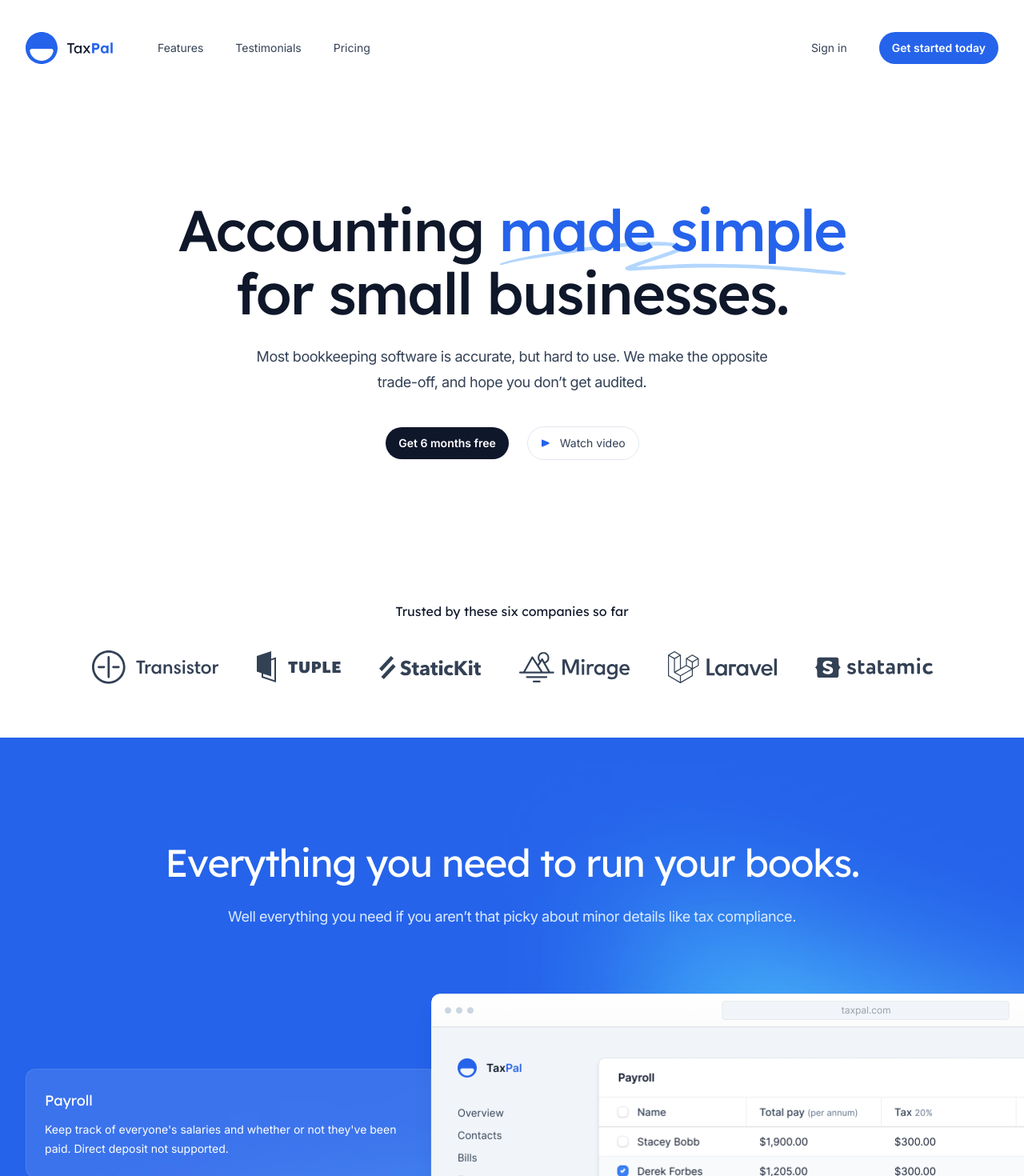
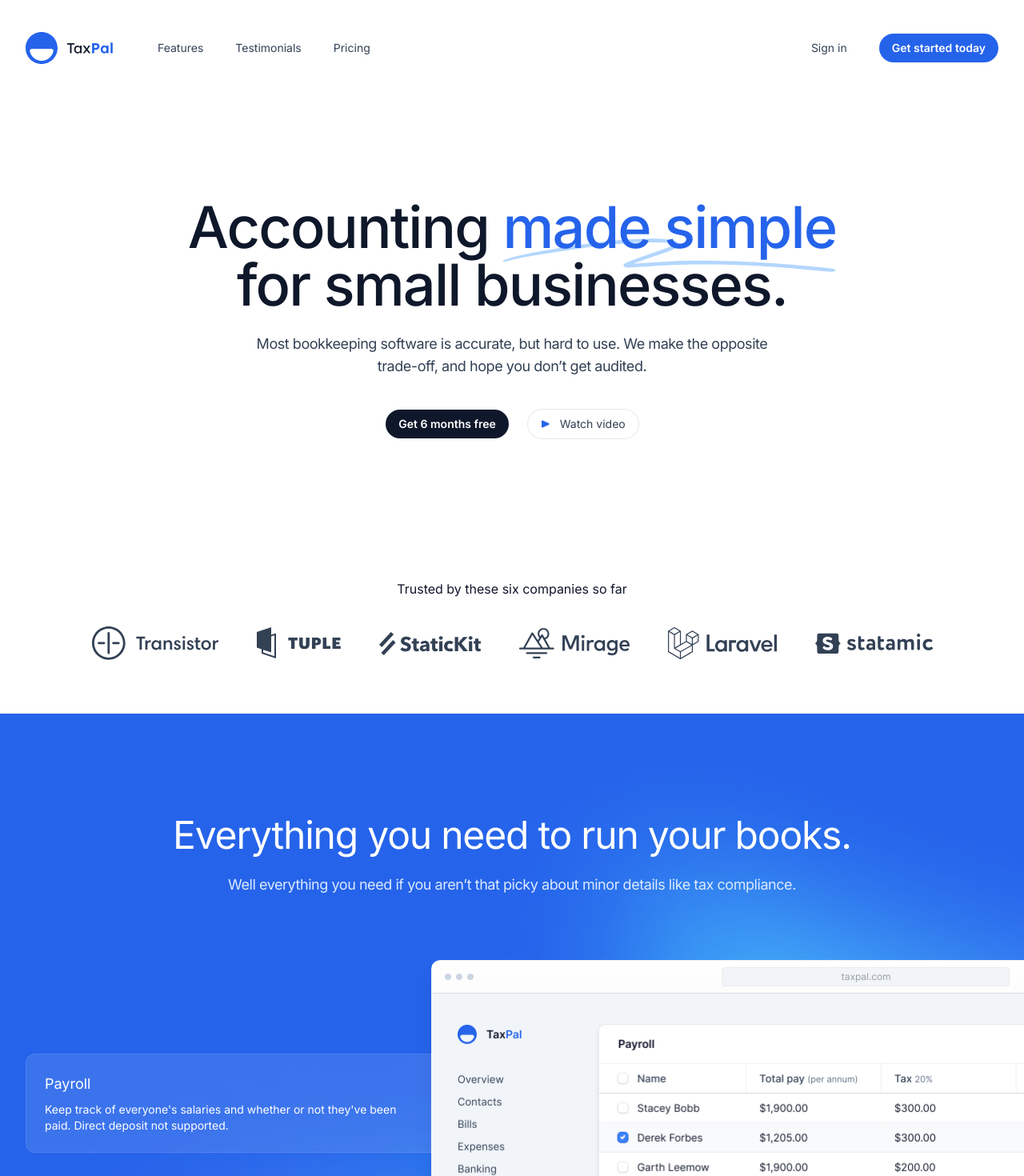
Before and after one commit to limpid-dev/www, a Next.js app: page / in a window 1280 px wide. Shown: the top 1470 px of the page at 80% size. Built offline with nearby package versions, Linux system fonts and the light colour scheme.

Commit message:
Fixed formatting

```diff
--- a/src/components/CallToAction.jsx
+++ b/src/components/CallToAction.jsx
@@ -19,7 +19,7 @@ export function CallToAction() {
       />
       <Container className="relative">
         <div className="mx-auto max-w-lg text-center">
-          <h2 className="font-display text-3xl tracking-tight text-white sm:text-4xl">
+          <h2 className=" text-3xl tracking-tight text-white sm:text-4xl">
             Get started today
           </h2>
           <p className="mt-4 text-lg tracking-tight text-white">
--- a/src/components/Faqs.jsx
+++ b/src/components/Faqs.jsx
@@ -75,7 +75,7 @@ export function Faqs() {
         <div className="mx-auto max-w-2xl lg:mx-0">
           <h2
             id="faq-title"
-            className="font-display text-3xl tracking-tight text-slate-900 sm:text-4xl"
+            className=" text-3xl tracking-tight text-slate-900 sm:text-4xl"
           >
             Frequently asked questions
           </h2>
@@ -93,7 +93,7 @@ export function Faqs() {
               <ul role="list" className="flex flex-col gap-y-8">
                 {column.map((faq, faqIndex) => (
                   <li key={faqIndex}>
-                    <h3 className="font-display text-lg leading-7 text-slate-900">
+                    <h3 className=" text-lg leading-7 text-slate-900">
                       {faq.question}
                     </h3>
                     <p className="mt-4 text-sm text-slate-700">{faq.answer}</p>
--- a/src/components/Hero.jsx
+++ b/src/components/Hero.jsx
@@ -11,7 +11,7 @@ import logoTuple from "@/images/logos/tuple.svg";
 export function Hero() {
   return (
     <Container className="pb-16 pt-20 text-center lg:pt-32">
-      <h1 className="mx-auto max-w-4xl font-display text-5xl font-medium tracking-tight text-slate-900 sm:text-7xl">
+      <h1 className="mx-auto max-w-4xl  text-5xl font-medium tracking-tight text-slate-900 sm:text-7xl">
         Accounting{" "}
         <span className="relative whitespace-nowrap text-blue-600">
           <svg
@@ -46,7 +46,7 @@ export function Hero() {
         </Button>
       </div>
       <div className="mt-36 lg:mt-44">
-        <p className="font-display text-base text-slate-900">
+        <p className=" text-base text-slate-900">
           Trusted by these six companies so far
         </p>
         <ul
--- /dev/null
+++ b/src/components/Input.tsx
@@ -0,0 +1,20 @@
+import clsx from "clsx";
+import { ComponentPropsWithoutRef, forwardRef } from "react";
+
+export type InputProps = ComponentPropsWithoutRef<"input">;
+
+export const Input = forwardRef<HTMLInputElement, InputProps>(
+  ({ className, ...props }, ref) => {
+    return (
+      <input
+        ref={ref}
+        className={clsx(
+          "block w-full appearance-none rounded-md border border-gray-200 bg-gray-50 px-3 py-2 text-gray-900 placeholder-gray-400 focus:border-blue-500 focus:bg-white focus:outline-none focus:ring-blue-500 sm:text-sm"
+        )}
+        {...props}
+      />
+    );
+  }
+);
+
+Input.displayName = "Input";
--- a/src/components/Pricing.jsx
+++ b/src/components/Pricing.jsx
@@ -53,7 +53,7 @@ function Plan({ name, price, description, href, features, featured = false }) {
         featured ? "order-first bg-blue-600 py-8 lg:order-none" : "lg:py-8"
       )}
     >
-      <h3 className="mt-5 font-display text-lg text-white">{name}</h3>
+      <h3 className="mt-5  text-lg text-white">{name}</h3>
       <p
         className={clsx(
           "mt-2 text-base",
@@ -62,7 +62,7 @@ function Plan({ name, price, description, href, features, featured = false }) {
       >
         {description}
       </p>
-      <p className="order-first font-display text-5xl font-light tracking-tight text-white">
+      <p className="order-first  text-5xl font-light tracking-tight text-white">
         {price}
       </p>
       <ul
@@ -101,7 +101,7 @@ export function Pricing() {
     >
       <Container>
         <div className="md:text-center">
-          <h2 className="font-display text-3xl tracking-tight text-white sm:text-4xl">
+          <h2 className=" text-3xl tracking-tight text-white sm:text-4xl">
             <span className="relative whitespace-nowrap">
               <SwirlyDoodle className="absolute left-0 top-1/2 h-[1em] w-full fill-blue-400" />
               <span className="relative">Simple pricing,</span>
--- a/src/components/PrimaryFeatures.jsx
+++ b/src/components/PrimaryFeatures.jsx
@@ -70,7 +70,7 @@ export function PrimaryFeatures() {
       />
       <Container className="relative">
         <div className="max-w-2xl md:mx-auto md:text-center xl:max-w-none">
-          <h2 className="font-display text-3xl tracking-tight text-white sm:text-4xl md:text-5xl">
+          <h2 className=" text-3xl tracking-tight text-white sm:text-4xl md:text-5xl">
             Everything you need to run your books.
           </h2>
           <p className="mt-6 text-lg tracking-tight text-blue-100">
@@ -100,7 +100,7 @@ export function PrimaryFeatures() {
                       <h3>
                         <Tab
                           className={clsx(
-                            "font-display text-lg [&:not(:focus-visible)]:focus:outline-none",
+                            " text-lg [&:not(:focus-visible)]:focus:outline-none",
                             selectedIndex === featureIndex
                               ? "text-blue-600 lg:text-white"
                               : "text-blue-100 hover:text-white lg:text-white"
--- a/src/components/SecondaryFeatures.jsx
+++ b/src/components/SecondaryFeatures.jsx
@@ -119,7 +119,7 @@ function Feature({ feature, isActive, className, ...props }) {
       >
         {feature.name}
       </h3>
-      <p className="mt-2 font-display text-xl text-slate-900">
+      <p className="mt-2  text-xl text-slate-900">
         {feature.summary}
       </p>
       <p className="mt-4 text-sm text-slate-600">{feature.description}</p>
@@ -214,7 +214,7 @@ export function SecondaryFeatures() {
     >
       <Container>
         <div className="mx-auto max-w-2xl md:text-center">
-          <h2 className="font-display text-3xl tracking-tight text-slate-900 sm:text-4xl">
+          <h2 className=" text-3xl tracking-tight text-slate-900 sm:text-4xl">
             Simplify everyday business tasks.
           </h2>
           <p className="mt-4 text-lg tracking-tight text-slate-700">
--- a/src/components/Testimonials.jsx
+++ b/src/components/Testimonials.jsx
@@ -86,7 +86,7 @@ export function Testimonials() {
     >
       <Container>
         <div className="mx-auto max-w-2xl md:text-center">
-          <h2 className="font-display text-3xl tracking-tight text-slate-900 sm:text-4xl">
+          <h2 className=" text-3xl tracking-tight text-slate-900 sm:text-4xl">
             Loved by businesses worldwide.
           </h2>
           <p className="mt-4 text-lg tracking-tight text-slate-700">
@@ -113,7 +113,7 @@ export function Testimonials() {
                       </blockquote>
                       <figcaption className="relative mt-6 flex items-center justify-between border-t border-slate-100 pt-6">
                         <div>
-                          <div className="font-display text-base text-slate-900">
+                          <div className=" text-base text-slate-900">
                             {testimonial.author.name}
                           </div>
                           <div className="mt-1 text-sm text-slate-500">
--- a/tailwind.config.js
+++ b/tailwind.config.js
@@ -1,36 +1,20 @@
-const defaultTheme = require('tailwindcss/defaultTheme')
+const defaultTheme = require("tailwindcss/defaultTheme");
 
 /** @type {import('tailwindcss').Config} */
 module.exports = {
-  content: ['./src/**/*.{js,jsx}'],
+  content: ["./src/**/*.{ts,tsx,js,jsx}"],
   theme: {
-    fontSize: {
-      xs: ['0.75rem', { lineHeight: '1rem' }],
-      sm: ['0.875rem', { lineHeight: '1.5rem' }],
-      base: ['1rem', { lineHeight: '1.75rem' }],
-      lg: ['1.125rem', { lineHeight: '2rem' }],
-      xl: ['1.25rem', { lineHeight: '2rem' }],
-      '2xl': ['1.5rem', { lineHeight: '2rem' }],
-      '3xl': ['2rem', { lineHeight: '2.5rem' }],
-      '4xl': ['2.5rem', { lineHeight: '3.5rem' }],
-      '5xl': ['3rem', { lineHeight: '3.5rem' }],
-      '6xl': ['3.75rem', { lineHeight: '1' }],
-      '7xl': ['4.5rem', { lineHeight: '1.1' }],
-      '8xl': ['6rem', { lineHeight: '1' }],
-      '9xl': ['8rem', { lineHeight: '1' }],
-    },
     extend: {
       borderRadius: {
-        '4xl': '2rem',
+        "4xl": "2rem",
       },
       fontFamily: {
-        sans: ['Inter', ...defaultTheme.fontFamily.sans],
-        display: ['Lexend', ...defaultTheme.fontFamily.sans],
+        sans: ["Inter", ...defaultTheme.fontFamily.sans],
       },
       maxWidth: {
-        '2xl': '40rem',
+        "2xl": "40rem",
       },
     },
   },
-  plugins: [require('@tailwindcss/forms')],
-}
+  plugins: [require("@tailwindcss/forms")],
+};
--- a/tsconfig.json
+++ b/tsconfig.json
@@ -7,7 +7,7 @@
     ],
     "allowJs": true,
     "skipLibCheck": true,
-    "strict": false,
+    "strict": true,
     "forceConsistentCasingInFileNames": true,
     "noEmit": true,
     "incremental": true,
```
Also changed, not shown: package.json (+4 -4 lines), 1 other file (tests, documents, lock files or other folders).
